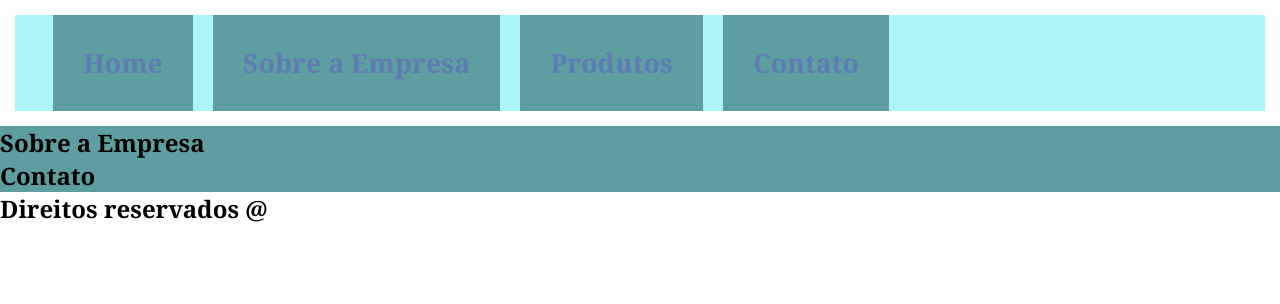
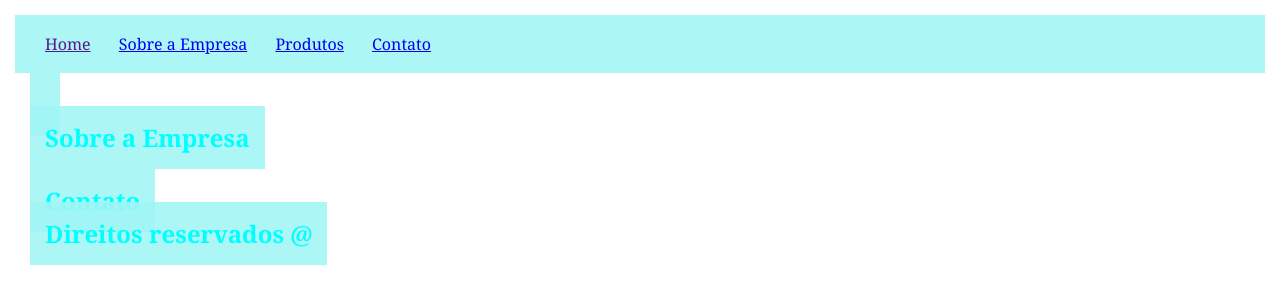
Before and after one commit to larissamiranda031/91133_Larissa, a PHP site: page / in a window 1280 px wide. Shown: the top 304 px of the page. Run offline with PHP 8.4, Linux system fonts and the light colour scheme.

Commit message:
style.css

```diff
--- a/CSS/menu Display/style.css
+++ b/CSS/menu Display/style.css
@@ -11,44 +11,34 @@
 header{
     background-color: rgba(161, 245, 245, 0.877);
     margin: 15px;
-    padding: 30px;
+    padding: 18px;
 }
 
 ul li{
     /*Tira as bolinhas*/
     list-style: none;
     display: inline;
-    padding: 8px;
+    padding: 12px;
 
 }
 
-a{
-    /*Tira o sublinado*/
-    text-decoration: none;
-    color: rgb(94, 123, 179);
-    font-weight: bold;
-    font-size: 20pt;
-    cursor: pointer;
-    background-color: cadetblue;
-    padding: 30px;
-}
-
-a:hover{
-    color: rgb(113, 141, 196);
-    text-decoration: rgb(161, 245, 245,0.877);
-    padding: 120px;
-    transform: sms;
+@@ -41,36 +41,18 @@
 }
 
 section{
-    margin: 0px;
+    margin: 20px;
     background-color: cadetblue;
 
 }
-/*
+
 h2{
 background-color :  rgb(161, 245, 245,0.877);
+padding: 15px;
+margin-left: 30px;
+color: aqua;
+display: inline;
 }
+/*
 .about{
 background-color :  rgb(161, 245, 245,0.877);
 }
@@ -56,3 +46,16 @@
 #font-type{
     font-family: Georgia, 'Times New Roman', Times, serif;
 }
+
+p{
+    padding: 15px;
+}
+
+footer div p{
+   font-family: 'Lucida Sans', 'Lucida Sans Regular', 'Lucida Grande', 'Lucida Sans Unicode', Geneva, Verdana, sans-serif;
+}
+
+.rodape{
+margin: 30px;;
+
+}
```
